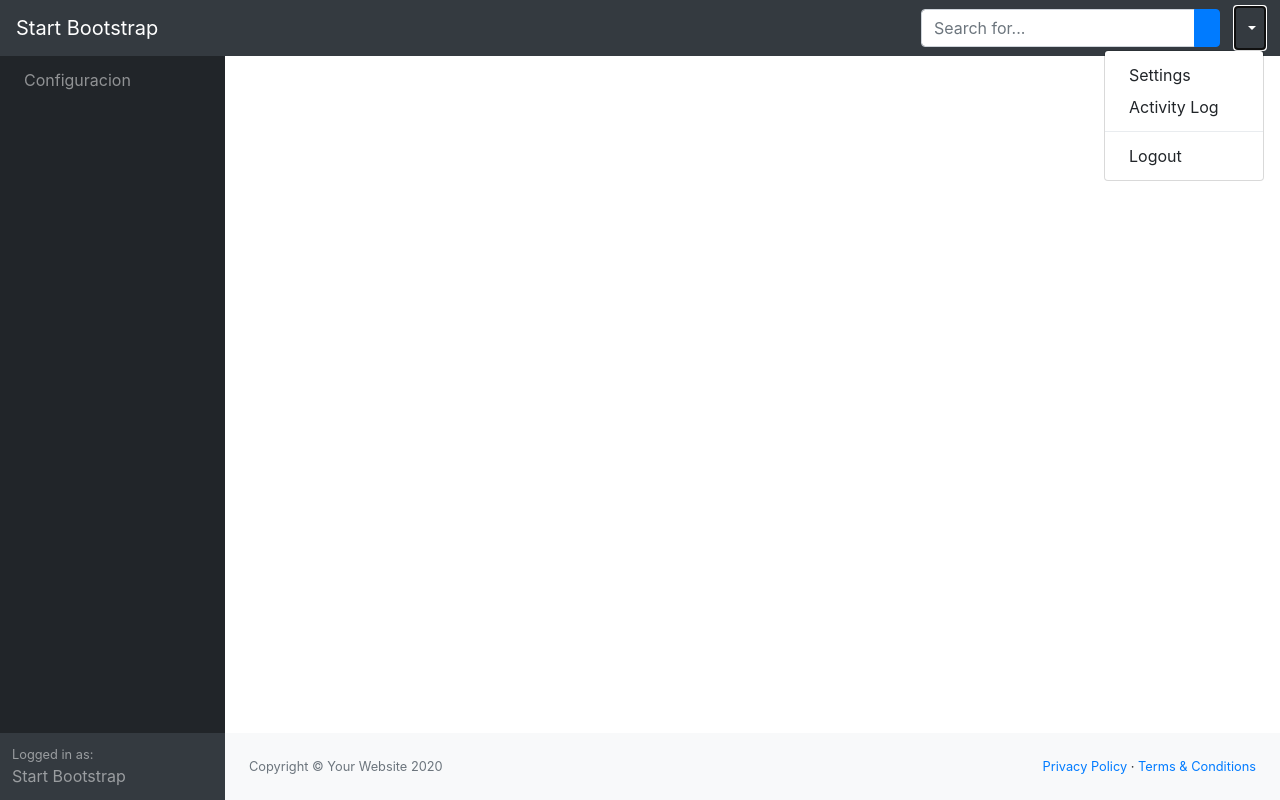
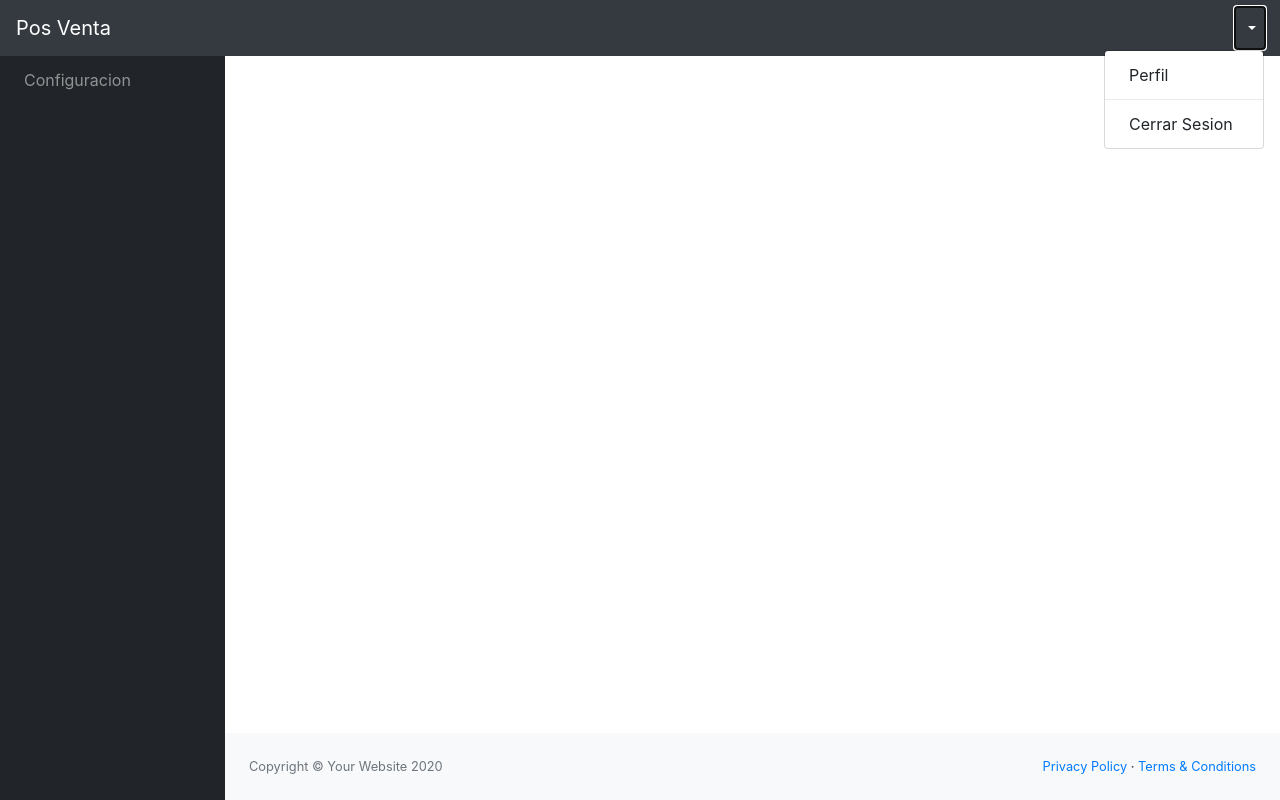
Before and after one commit to alejandromtz619/proyecto_ing_software, a PHP site: the page made by Views/Templates/footer.php in a window 1280 px wide, after a click that opens the changed part. Run offline with PHP 8.4, Linux system fonts and the light colour scheme; the template is opened without the code that fills it, so the values that code supplies are empty; some libraries are stand-ins or nearby versions.

Commit message:
frontend video 9 completo

```diff
--- a/Assets/js/funciones.js
+++ b/Assets/js/funciones.js
@@ -1,33 +1,33 @@
 let tblUsuarios;
-document.addEventListener("DOMContentLoaded", function(){
-    tblUsuarios = $('#tblUsuarios').DataTable( {
+document.addEventListener("DOMContentLoaded", function () {
+  tblUsuarios = $("#tblUsuarios").DataTable({
     ajax: {
       url: base_url + "Usuarios/listar",
-            dataSrc: ''
+      dataSrc: "",
     },
     columns: [
       {
-            'data':'id',
+        data: "id",
       },
       {
-                'data' : 'usuario'
+        data: "usuario",
       },
       {
-                'data' : 'nombre'
+        data: "nombre",
       },
       {
-                'data' : 'caja'
+        data: "caja",
       },
       {
-                'data' : 'estado'
+        data: "estado",
       },
       {
-                'data':  'acciones'
-            }
-        ]
+        data: "acciones",
+      },
+    ],
   });
-})
-function frmLogin(e){
+});
+function frmLogin(e) {
   e.preventDefault();
   const usuario = document.getElementById("usuario");
   const clave = document.getElementById("clave");
@@ -35,27 +35,27 @@ function frmLogin(e){
     clave.classList.remove("is-invalid");
     usuario.classList.add("is-invalid");
     usuario.focus();
-    }else if(clave.value == ""){
+  } else if (clave.value == "") {
     usuario.classList.remove("is-invalid");
     clave.classList.add("is-invalid");
     clave.focus();
-    }else{
+  } else {
     const url = base_url + "Usuarios/validar";
     const frm = document.getElementById("frmLogin");
     const http = new XMLHttpRequest();
     http.open("POST", url, true);
     http.send(new FormData(frm));
-        http.onreadystatechange = function(){
+    http.onreadystatechange = function () {
       if (this.readyState == 4 && this.status == 200) {
         const res = JSON.parse(this.responseText);
-                if (res == "ok"){
+        if (res == "ok") {
           window.location = base_url + "Usuarios";
-                }else{
+        } else {
           document.getElementById("alerta").classList.remove("d-none");
           document.getElementById("alerta").innerHTML = res;
         }
       }
-        }
+    };
   }
 }
 function frmUsuario() {
@@ -66,7 +66,7 @@ function frmUsuario() {
   $("#nuevo_usuario").modal("show");
   document.getElementById("id").value = "";
 }
-function registrarUser(e){
+function registrarUser(e) {
   e.preventDefault();
   const usuario = document.getElementById("usuario");
   const nombre = document.getElementById("nombre");
@@ -75,66 +75,65 @@ function registrarUser(e){
   const caja = document.getElementById("caja");
   if (usuario.value == "" || nombre.value == "" || caja.value == "") {
     Swal.fire({
-            position: 'top-end',
-            icon: 'error',
-            title: 'Todos los campos son obligatorios',
+      position: "top-end",
+      icon: "error",
+      title: "Todos los campos son obligatorios",
       showConfirmButton: false,
-            timer: 3000
-          })
-    } else{
+      timer: 3000,
+    });
+  } else {
     const url = base_url + "Usuarios/registrar";
     const frm = document.getElementById("frmUsuario");
     const http = new XMLHttpRequest();
     http.open("POST", url, true);
     http.send(new FormData(frm));
-        http.onreadystatechange = function(){
+    http.onreadystatechange = function () {
       if (this.readyState == 4 && this.status == 200) {
-                const res = JSON.parse(this.responseText)
-                if (res == "si"){
+        const res = JSON.parse(this.responseText);
+        if (res == "si") {
           Swal.fire({
-                        position: 'top-end',
-                        icon: 'success',
-                        title: 'Usuario registrado con éxito',
+            position: "top-end",
+            icon: "success",
+            title: "Usuario registrado con éxito",
             showConfirmButton: false,
-                        timer: 3000
-                      })
+            timer: 3000,
+          });
           frm.reset();
           $("#nuevo_usuario").modal("hide");
           tblUsuarios.ajax.reload();
-                }else if (res == "modificado"){
+        } else if (res == "modificado") {
           Swal.fire({
-                        position: 'top-end',
-                        icon: 'success',
+            position: "top-end",
+            icon: "success",
             title: "Usuario modificado correctamente",
             showConfirmButton: false,
-                        timer: 3000
-                      })
+            timer: 3000,
+          });
           $("#nuevo_usuario").modal("hide");
           tblUsuarios.ajax.reload();
-                }else{
+        } else {
           Swal.fire({
-                        position: 'top-end',
-                        icon: 'error',
+            position: "top-end",
+            icon: "error",
             title: res,
             showConfirmButton: false,
-                        timer: 3000
-                      })
+            timer: 3000,
+          });
         }
       }
-        }
+    };
   }
 }
 
-function btnEditarUser(id){
+function btnEditarUser(id) {
   document.getElementById("title").innerHTML = "Actualizar Usuario";
   document.getElementById("btnAccion").innerHTML = "Modificar";
-    const url = base_url + "Usuarios/editar/"+id;
+  const url = base_url + "Usuarios/editar/" + id;
   const http = new XMLHttpRequest();
   http.open("GET", url, true);
   http.send();
-    http.onreadystatechange = function(){
-        if (this.readyState == 4 && this.status == 200)
-        {
+  http.onreadystatechange = function () {
+    if (this.readyState == 4 && this.status == 200) {
       const res = JSON.parse(this.responseText);
       document.getElementById("id").value = res.id;
       document.getElementById("usuario").value = res.usuario;
@@ -143,6 +142,65 @@ function btnEditarUser(id){
       document.getElementById("claves").classList.add("d-none");
       $("#nuevo_usuario").modal("show");
     }
+  };
+}
+function btnEliminarUser(id) {
+  Swal.fire({
+    title: "Estas seguro de eliminar?",
+    text: "El usuario no se eliminara de forma permantente, solo cambiara el estado a inactivo!",
+    icon: "warning",
+    showCancelButton: true,
+    confirmButtonColor: "#3085d6",
+    cancelButtonColor: "#d33",
+    confirmButtonText: "Si!",
+    cancelButtonText: "No",
+  }).then((result) => {
+    if (result.isConfirmed) {
+      const url = base_url + "Usuarios/eliminar/" + id;
+      const http = new XMLHttpRequest();
+      http.open("GET", url, true);
+      http.send();
+      http.onreadystatechange = function () {
+        if (this.readyState == 4 && this.status == 200) {
+          const res = JSON.parse(this.responseText);
+          if (res == "ok") {
+            Swal.fire("Mensaje!", "Usuario eliminado con exito.", "success");
+            tblUsuarios.ajax.reload();
+          } else {
+            Swal.fire("Mensaje!", res, "error");
+          }
+        }
+      };
+    }
+  });
 }
 
+function btnReingresarUser(id) {
+  Swal.fire({
+    title: "Estas seguro de reingresar?",
+    icon: "warning",
+    showCancelButton: true,
+    confirmButtonColor: "#3085d6",
+    cancelButtonColor: "#d33",
+    confirmButtonText: "Si!",
+    cancelButtonText: "No",
+  }).then((result) => {
+    if (result.isConfirmed) {
+      const url = base_url + "Usuarios/reingresar/" + id;
+      const http = new XMLHttpRequest();
+      http.open("GET", url, true);
+      http.send();
+      http.onreadystatechange = function () {
+        if (this.readyState == 4 && this.status == 200) {
+          const res = JSON.parse(this.responseText);
+          if (res == "ok") {
+            Swal.fire("Mensaje!", "Usuario reingresado con exito.", "success");
+            tblUsuarios.ajax.reload();
+          } else {
+            Swal.fire("Mensaje!", res, "error");
           }
+        }
+      };
+    }
+  });
+}
--- a/Views/Templates/header.php
+++ b/Views/Templates/header.php
@@ -1,5 +1,6 @@
 <!DOCTYPE html>
 <html lang="en">
+
 <head>
     <meta charset="utf-8" />
     <meta http-equiv="X-UA-Compatible" content="IE=edge" />
@@ -11,28 +12,20 @@
     <link href="<?php echo base_url; ?>Assets/css/dataTables.bootstrap4.min.css" rel="stylesheet" crossorigin="anonymous" />
     <script src="<?php echo base_url; ?>Assets/js/all.min.js" crossorigin="anonymous"></script>
 </head>
+
 <body class="sb-nav-fixed">
     <nav class="sb-topnav navbar navbar-expand navbar-dark bg-dark">
-            <a class="navbar-brand" href="index.html">Start Bootstrap</a>
+        <a class="navbar-brand" href="index.html">Pos Venta</a>
         <button class="btn btn-link btn-sm order-1 order-lg-0" id="sidebarToggle" href="#"><i class="fas fa-bars"></i></button>
-            <!-- Navbar Search-->
-            <form class="d-none d-md-inline-block form-inline ml-auto mr-0 mr-md-3 my-2 my-md-0">
-                <div class="input-group">
-                    <input class="form-control" type="text" placeholder="Search for..." aria-label="Search" aria-describedby="basic-addon2" />
-                    <div class="input-group-append">
-                        <button class="btn btn-primary" type="button"><i class="fas fa-search"></i></button>
-                    </div>
-                </div>
-            </form>
+
         <!-- Navbar-->
-            <ul class="navbar-nav ml-auto ml-md-0">
+        <ul class="navbar-nav ml-auto ">
             <li class="nav-item dropdown">
                 <a class="nav-link dropdown-toggle" id="userDropdown" href="#" role="button" data-toggle="dropdown" aria-haspopup="true" aria-expanded="false"><i class="fas fa-user fa-fw"></i></a>
                 <div class="dropdown-menu dropdown-menu-right" aria-labelledby="userDropdown">
-                        <a class="dropdown-item" href="#">Settings</a>
-                        <a class="dropdown-item" href="#">Activity Log</a>
+                    <a class="dropdown-item" href="#">Perfil</a>
                     <div class="dropdown-divider"></div>
-                        <a class="dropdown-item" href="login.html">Logout</a>
+                    <a class="dropdown-item" href="<?php echo base_url ?>Usuarios/salir">Cerrar Sesion</a>
                 </div>
             </li>
         </ul>
@@ -43,23 +36,20 @@
                 <div class="sb-sidenav-menu">
                     <div class="nav">
                         <a class="nav-link collapsed" href="#" data-toggle="collapse" data-target="#collapseLayouts" aria-expanded="false" aria-controls="collapseLayouts">
-                                <div class="sb-nav-link-icon"><i class="fas fa-columns"></i></div>
+                            <div class="sb-nav-link-icon"><i class="fas fa-tools"></i></div>
                             Configuracion
                             <div class="sb-sidenav-collapse-arrow"><i class="fas fa-angle-down"></i></div>
                         </a>
                         <div class="collapse" id="collapseLayouts" aria-labelledby="headingOne" data-parent="#sidenavAccordion">
                             <nav class="sb-sidenav-menu-nested nav">
-                                    <a class="nav-link" href="<?php echo base_url; ?>Usuarios">Usuarios</a>
-                                    <a class="nav-link" href="layout-sidenav-light.html">Cajas</a>
+                                <a class="nav-link" href="<?php echo base_url; ?>Usuarios"><i class="fas fa-user mr-2"></i>Usuarios</a>
+                                <a class="nav-link" href="layout-sidenav-light.html"><i class="fas fa-box mr-2"></i>Cajas</a>
                             </nav>
                         </div>
 
                     </div>
                 </div>
-                    <div class="sb-sidenav-footer">
-                        <div class="small">Logged in as:</div>
-                        Start Bootstrap
-                    </div>
+
             </nav>
         </div>
         <div id="layoutSidenav_content">
```
Also changed, not shown: Controllers/Usuarios.php (+21 -25 lines), Views/Usuarios/index.php (+6 -5 lines). Lines whose indentation alone changed are shown as unchanged.
